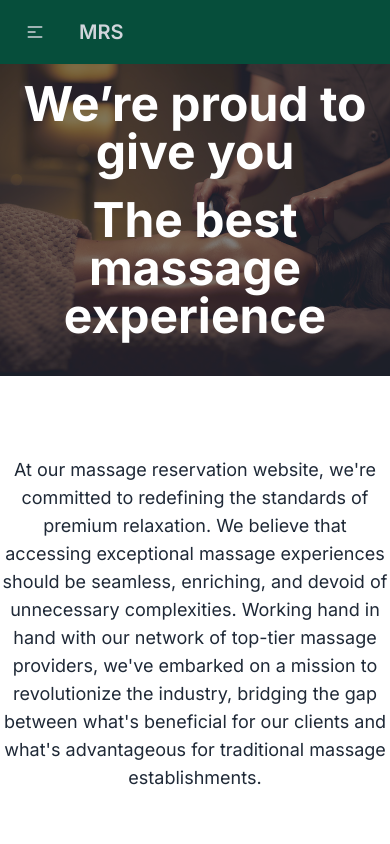
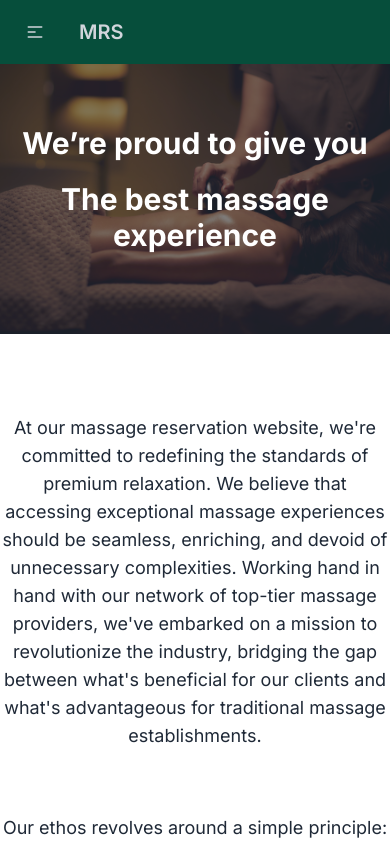
Before and after one commit to wiraphatys/massage-reserve-shop, a Next.js app in the folder frontend/: page /about in a window 390 px wide. Shown: the top 844 px of the page. Built offline with nearby package versions, Linux system fonts and the light colour scheme; what tailwindcss-animated would draw is missing.

Commit message:
fixed responsive design bug

```diff
--- a/frontend/src/app/(web)/reservations/page.tsx
+++ b/frontend/src/app/(web)/reservations/page.tsx
@@ -160,9 +160,9 @@ function ReservationPage() {
 
                   {
                     resvList.length === 0 ? (
-                      <div className="border p-4 px-8 mt-4 rounded-xl hover:shadow-lg transition duration-300 ease-in-out transform hover:scale-105 bg-white flex justify-between animate-fade-up">
+                      <div className="border p-4 px-8 mt-4 rounded-xl hover:shadow-lg transition duration-300 ease-in-out transform hover:scale-105 bg-white block text-center lg:flex lg:justify-between animate-fade-up">
                         <p className='font-semibold mt-1'>Reservation in history is empty.</p>
-                        <a className="btn btn-sm btn-accent text-white" href="/massages">make new reservation</a>
+                        <a className="btn btn-sm btn-accent text-white mt-4 lg:mt-0" href="/massages">make new reservation</a>
                       </div>
                     ) : ''
                   }
--- a/frontend/src/components/AboutTopBanner.tsx
+++ b/frontend/src/components/AboutTopBanner.tsx
@@ -6,8 +6,8 @@ function AboutTopBanner() {
           <div className="hero-overlay bg-opacity-60"></div>
           <div className="hero-content text-center text-white">
               <div className="max-w-3xl animate-fade animate-once">
-                  <h1 className="mb-5 text-5xl font-bold">We’re proud to give you</h1>
-                  <h1 className="mb-5 text-5xl font-bold">The best massage experience</h1>
+                  <h1 className="mb-5 text-3xl font-bold">We’re proud to give you</h1>
+                  <h1 className="mb-5 text-3xl font-bold">The best massage experience</h1>
               </div>
           </div>
       </div>
```
